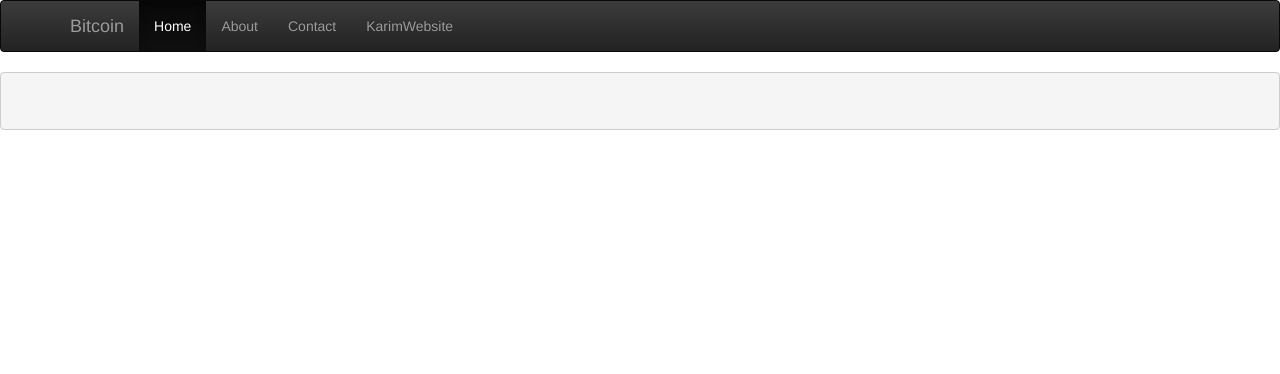
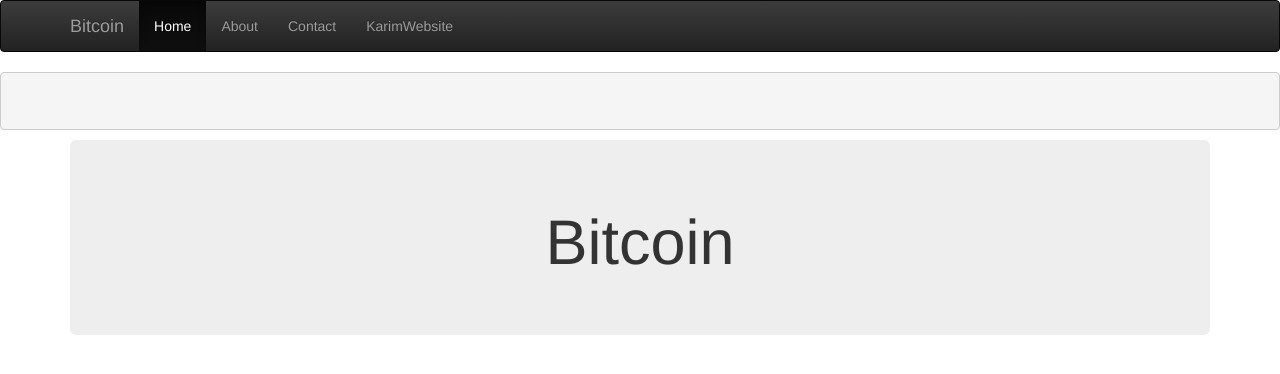
Before and after one commit to Karim-AS/Karim-AS.github.io, a plain HTML site: page bitcoin/index.html in a window 1280 px wide. Drawn offline with nearby package versions, Linux system fonts and the light colour scheme; files that its build step writes are made by us from their sources; no server answers.

Commit message:
Update index.html

```diff
--- a/bitcoin/index.html
+++ b/bitcoin/index.html
@@ -70,6 +70,12 @@
 	</div>
 </div>
 
+<div class="container theme-showcase" role="main">
+		<div class="jumbotron">
+			<h1>Bitcoin</h1>
+		</div>
+</div>
+
 <script src="https://maxcdn.bootstrapcdn.com/bootstrap/3.3.7/js/bootstrap.min.js"></script>
 <script src="https://ajax.googleapis.com/ajax/libs/jquery/3.1.1/jquery.min.js"></script>
 
```
